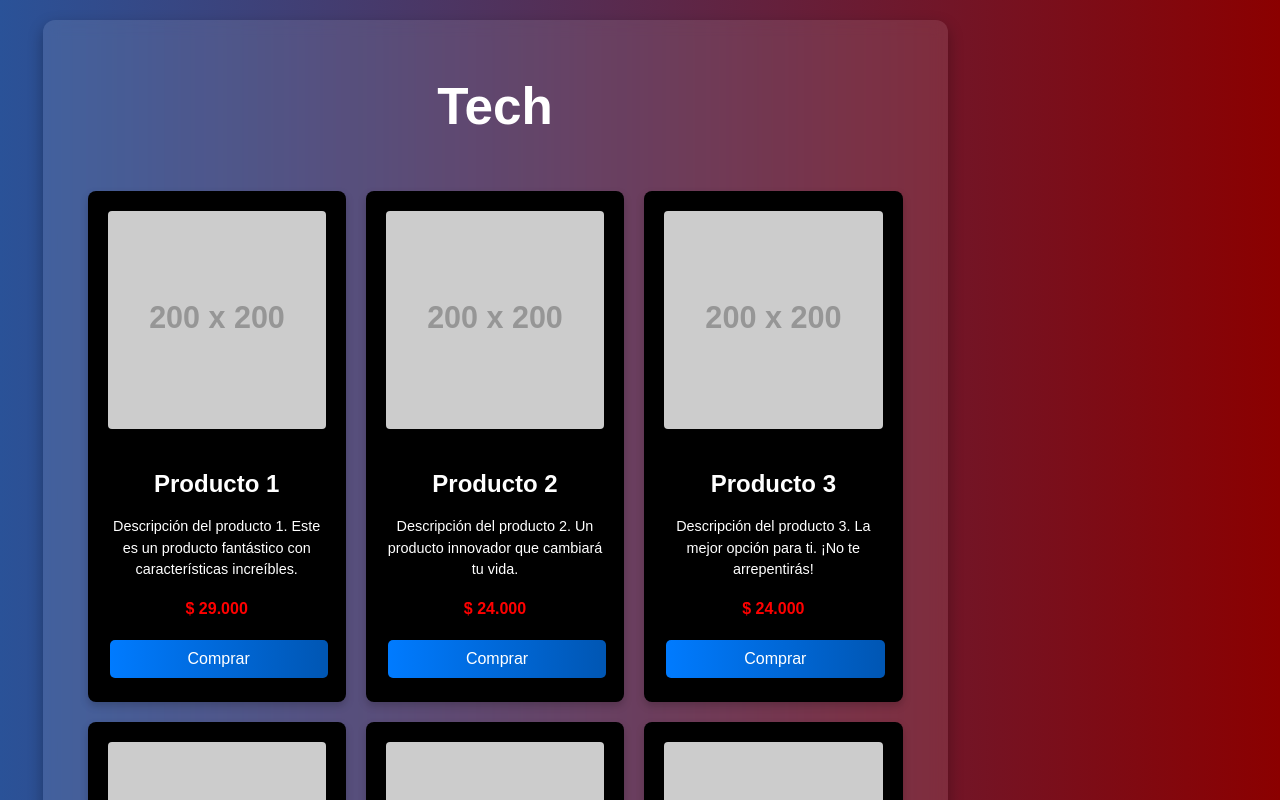
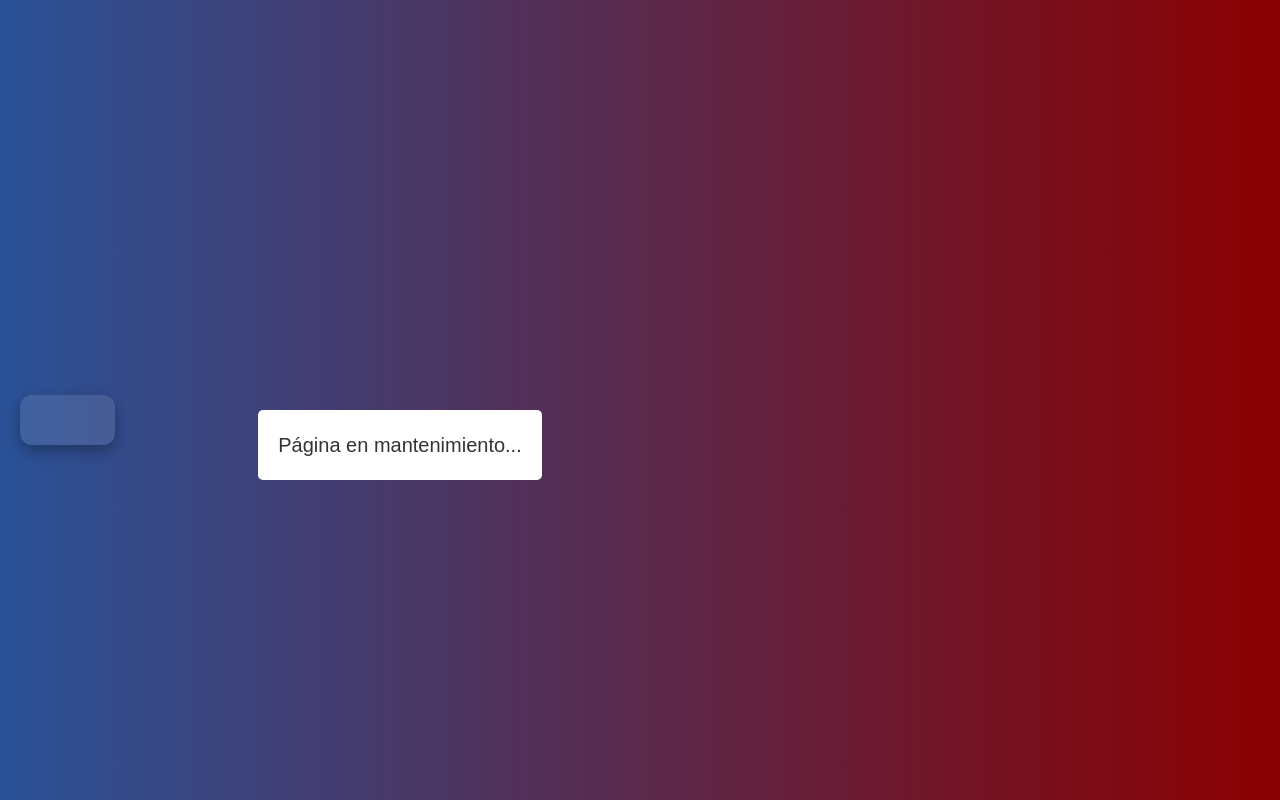
Before and after one commit to Powe1sd/React-app1, a React (Vite) app: page /otrapagina in a window 1280 px wide. Shown: the top 800 px of the page. Built offline with nearby package versions, Linux system fonts and the light colour scheme.

Commit message:
first commit

```diff
--- a/src/componentes/OtraPagina.css
+++ b/src/componentes/OtraPagina.css
@@ -105,3 +105,29 @@ body {
   background: linear-gradient(to right, #000000, #002863);
   font-weight: bold;
 }
+
+/* progeso espera */
+.working-progress {
+  position: fixed; /* Cubre toda la pantalla */
+  top: 0;
+  left: 0;
+  width: 800%;
+  height: 200%;
+  display: flex;
+  align-items: center;
+  justify-content: center;
+  z-index: 2000; /* Asegura que esté por encima de otros elementos */
+}
+
+.working-progress p {
+  text-align: center;
+  background-color: white;
+  padding: 20px;
+  border-radius: 5px;
+  font-size: 20px;
+  color: #333;
+  -webkit-border-radius: 5px;
+  -moz-border-radius: 5px;
+  -ms-border-radius: 5px;
+  -o-border-radius: 5px;
+}
--- a/src/componentes/otrapagina.jsx
+++ b/src/componentes/otrapagina.jsx
@@ -1,13 +1,14 @@
-import React from "react";
+import React, { useState, useEffect } from "react";
 import { NavLink } from "react-router-dom";
-import "./OtraPagina.css"; // Importa el archivo CSS para estilos específicos
+import "./OtraPagina.css";
 
 const OtraPagina = () => {
+  const [loading, setLoading] = useState(true);
   const productos = [
     {
       id: 1,
       nombre: "Producto 1",
-      precio: 29000, // Precio en pesos colombianos
+      precio: 29000,
       imagen: "https://via.placeholder.com/200",
       descripcion:
         "Descripción del producto 1. Este es un producto fantástico con características increíbles.",
@@ -15,7 +16,7 @@ const OtraPagina = () => {
     {
       id: 2,
       nombre: "Producto 2",
-      precio: 24000, // Precio en pesos colombianos
+      precio: 24000,
       imagen: "https://via.placeholder.com/200",
       descripcion:
         "Descripción del producto 2. Un producto innovador que cambiará tu vida.",
@@ -23,61 +24,55 @@ const OtraPagina = () => {
     {
       id: 3,
       nombre: "Producto 3",
-      precio: 24000, // Precio en pesos colombianos
+      precio: 24000,
       imagen: "https://via.placeholder.com/200",
       descripcion:
         "Descripción del producto 3. La mejor opción para ti. ¡No te arrepentirás!",
     },
-    // Agrega más productos aquí
     {
       id: 4,
       nombre: "Producto 4",
-      precio: 27000, // Precio en pesos colombianos
+      precio: 27000,
       imagen: "https://via.placeholder.com/200",
       descripcion:
         "Descripción del producto 4. La mejor opción para ti. ¡No te arrepentirás!",
     },
-    // Agrega más productos aquí
     {
       id: 5,
       nombre: "Producto 5",
-      precio: 25000, // Precio en pesos colombianos
+      precio: 25000,
       imagen: "https://via.placeholder.com/200",
       descripcion:
         "Descripción del producto 5. La mejor opción para ti. ¡No te arrepentirás!",
     },
-    // Agrega más productos aquí
     {
       id: 6,
       nombre: "Producto 6",
-      precio: 25000, // Precio en pesos colombianos
+      precio: 25000,
       imagen: "https://via.placeholder.com/200",
       descripcion:
         "Descripción del producto 6. La mejor opción para ti. ¡No te arrepentirás!",
     },
-    // Agrega más productos aquí
     {
       id: 7,
       nombre: "Producto 7",
-      precio: 24000, // Precio en pesos colombianos
+      precio: 24000,
       imagen: "https://via.placeholder.com/200",
       descripcion:
         "Descripción del producto 7. La mejor opción para ti. ¡No te arrepentirás!",
     },
-    // Agrega más productos aquí
     {
       id: 8,
       nombre: "Producto 8",
-      precio: 26000, // Precio en pesos colombianos
+      precio: 26000,
       imagen: "https://via.placeholder.com/200",
       descripcion:
         "Descripción del producto 8. La mejor opción para ti. ¡No te arrepentirás!",
     },
-    // Agrega más productos aquí
     {
       id: 9,
       nombre: "Producto 9",
-      precio: 24000, // Precio en pesos colombianos
+      precio: 24000,
       imagen: "https://via.placeholder.com/200",
       descripcion:
         "Descripción del producto 9. La mejor opción para ti. ¡No te arrepentirás!",
@@ -86,10 +81,14 @@ const OtraPagina = () => {
 
   return (
     <div className="container otra-pagina">
-      {/* Clase 'otra-pagina' para estilos específicos */}
+      {loading ? (
+        <div className="working-progress">
+          <p>Página en mantenimiento...</p>
+        </div>
+      ) : (
+        <>
           <h1>Tech</h1>
           <div className="productos-grid">
-        {/* Grid para mostrar los productos */}
             {productos.map((producto) => (
               <div className="producto" key={producto.id}>
                 <img
@@ -118,6 +117,8 @@ const OtraPagina = () => {
           >
             Volver a la página principal
           </NavLink>
+        </>
+      )}
     </div>
   );
 };
```
Also changed, not shown: src/componentes/working-progress.jsx (added, +12 -0 lines). Lines whose indentation alone changed are shown as unchanged.
